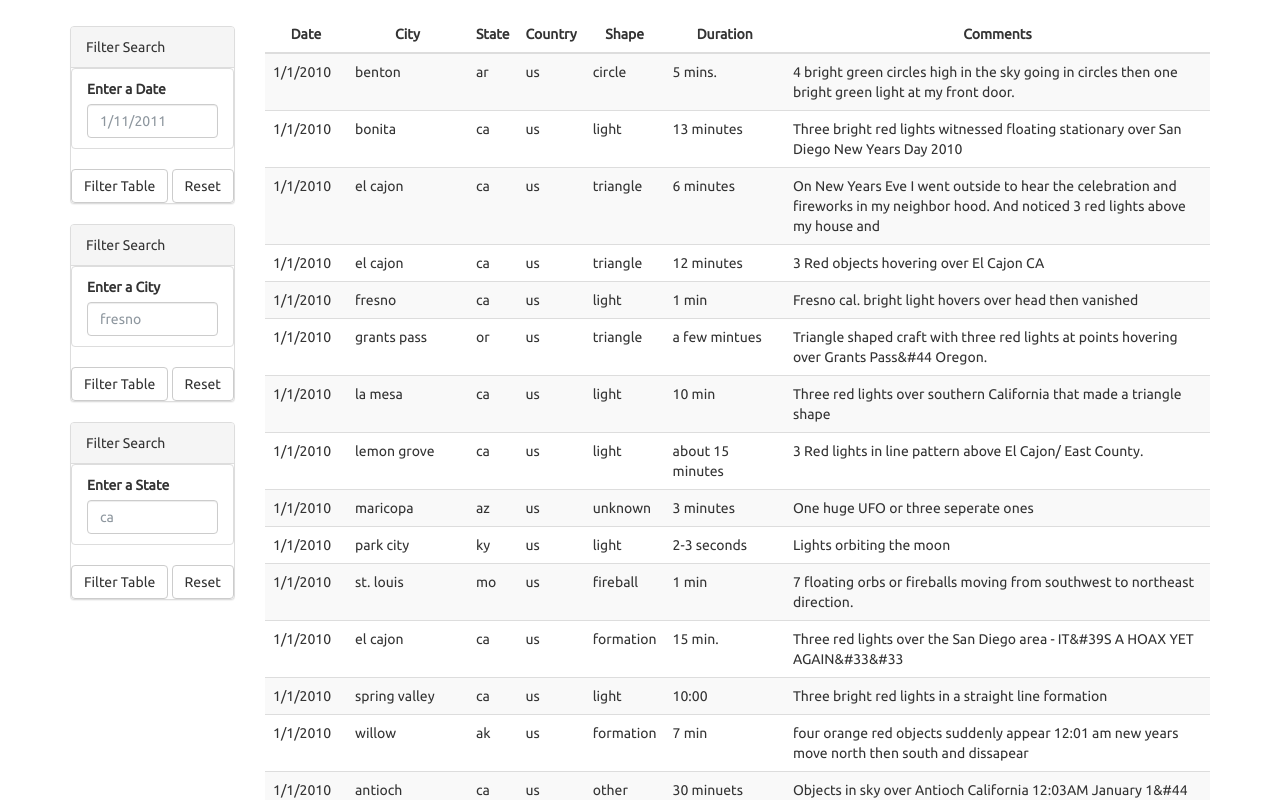
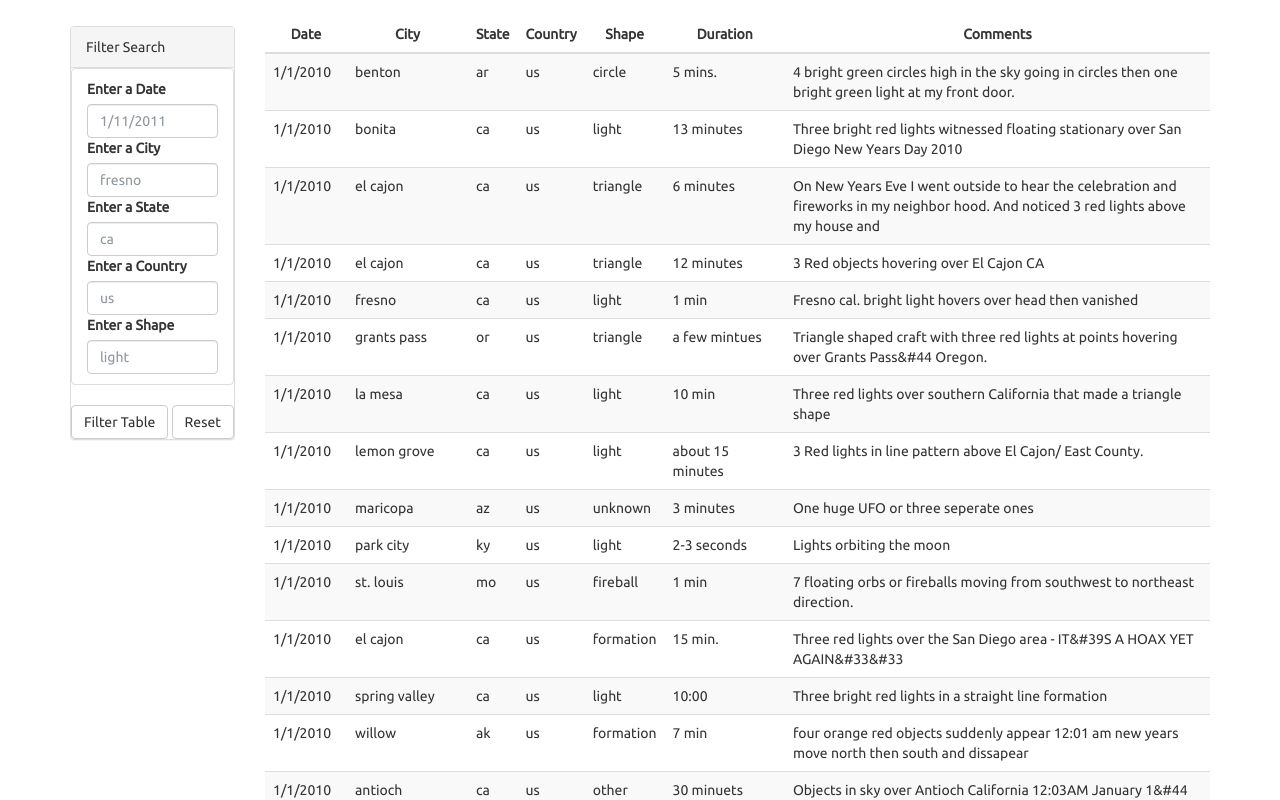
Before and after one commit to leoipn/javascript-challenge, a plain HTML site: page UFO-level-2/index.html in a window 1280 px wide. Shown: the part 646-1446 px from the top of the page. Drawn offline with nearby package versions, Linux system fonts and the light colour scheme.

Commit message:
Javascript challenge - UFO Level 2 Index redone

```diff
--- a/UFO-level-2/index.html
+++ b/UFO-level-2/index.html
@@ -39,6 +39,18 @@
                       <li class="filter list-group-item">
                         <label for="date">Enter a Date</label>
                         <input class="form-control" id="datetime" type="text" placeholder="1/11/2011">
+
+                        <label for="city">Enter a City</label>
+                        <input class="form-control" id="city" type="text" placeholder="fresno">
+
+                        <label for="state">Enter a State</label>
+                        <input class="form-control" id="state" type="text" placeholder="ca">
+
+                        <label for="country">Enter a Country</label>
+                        <input class="form-control" id="country" type="text" placeholder="us">
+
+                        <label for="shape">Enter a Shape</label>
+                        <input class="form-control" id="shape" type="text" placeholder="light">
                       </li>
                     </ul>
                   </div>
@@ -48,46 +60,6 @@
               </div>
             </div>
           </aside>
-
-          <aside class="filters">
-            <div class="panel panel-default">
-              <div class="panel-heading">Filter Search</div>
-              <div class="panel-body">
-                <form id="form-city">
-                  <div class="form-group">
-                    <ul class="list-group" id="filters">
-                      <li class="filter list-group-item">
-                        <label for="date">Enter a City</label>
-                        <input class="form-control" id="city" type="text" placeholder="fresno">
-                      </li>
-                    </ul>
-                  </div>
-                  <button id="city-filter-btn" type="button" class="btn btn-default">Filter Table</button>
-                  <button type="button" class="btn btn-default reset-btn">Reset</button>
-                </form>
-              </div>
-            </div>
-          </aside>
-          <aside class="filters">
-            <div class="panel panel-default">
-              <div class="panel-heading">Filter Search</div>
-              <div class="panel-body">
-                <form id="form-state">
-                  <div class="form-group">
-                    <ul class="list-group" id="filters">
-                      <li class="filter list-group-item">
-                        <label for="date">Enter a State</label>
-                        <input class="form-control" id="state" type="text" placeholder="ca">
-                      </li>
-                    </ul>
-                  </div>
-                  <button id="state-filter-btn" type="button" class="btn btn-default">Filter Table</button>
-                  <button type="button" class="btn btn-default reset-btn">Reset</button>
-                </form>
-              </div>
-            </div>
-          </aside>
-
         </div>
         <div class="col-md-10">
           <div id="table-area" class="">
```
